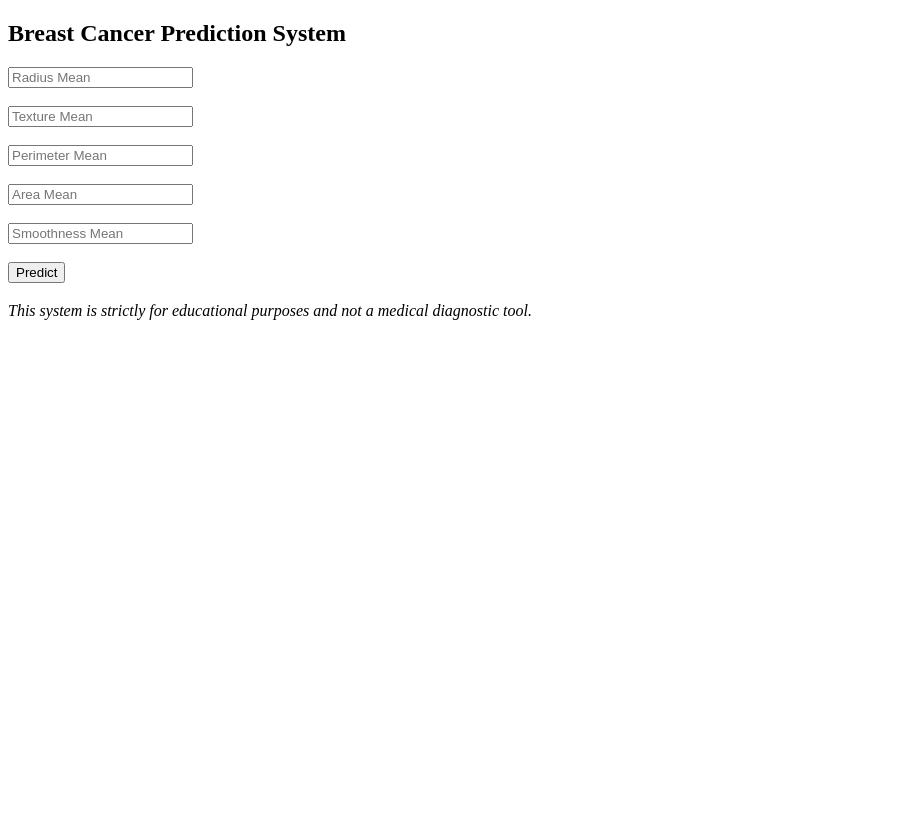
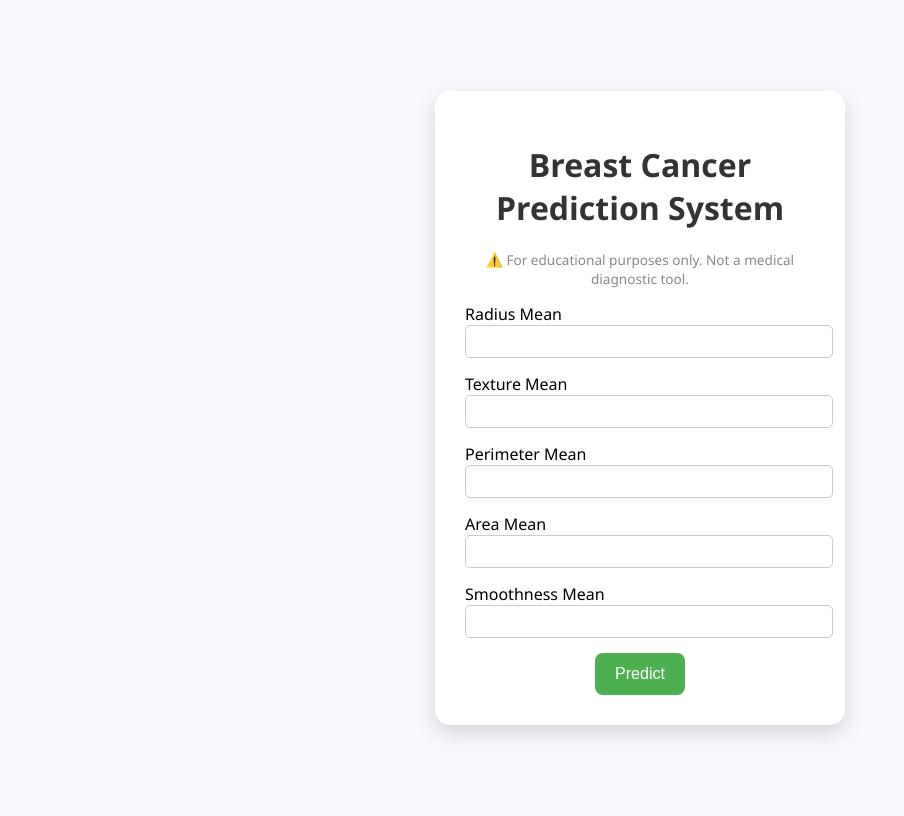
Before and after one commit to chisomokoyegit/breast-cancer-prediction, a Flask app: page / in a window 1280 px wide. Shown: the whole page, without its empty margins (0-904 px from the left). Before the commit the page ends 320 px from the top, so only its background shows below. Run offline with Flask 3, Linux system fonts and the light colour scheme; parts of the project's set-up code (start-up, migrations or seed data) failed here and were passed over.

Commit message:
Initial commit - Breast Cancer Prediction System

```diff
--- a/app.py
+++ b/app.py
@@ -1,3 +1,4 @@
+# app.py
 from flask import Flask, render_template, request
 import numpy as np
 import pickle
@@ -5,11 +6,13 @@ import os
 
 app = Flask(__name__)
 
-# Load trained model
-with open("model/breast_cancer_model.pkl", "rb") as f:
+# Load saved model
+model_path = os.path.join("model", "breast_cancer_model.pkl")
+with open(model_path, "rb") as f:
     data = pickle.load(f)
     model = data["model"]
     scaler = data["scaler"]
+    features = data["features"]
 
 @app.route("/")
 def home():
@@ -18,23 +21,19 @@ def home():
 @app.route("/predict", methods=["POST"])
 def predict():
     try:
-        features = [
-            float(request.form["radius_mean"]),
-            float(request.form["texture_mean"]),
-            float(request.form["perimeter_mean"]),
-            float(request.form["area_mean"]),
-            float(request.form["smoothness_mean"])
-        ]
+        # Collect features from form
+        feature_values = [float(request.form[feat]) for feat in features]
+        feature_array = np.array(feature_values).reshape(1, -1)
+        feature_scaled = scaler.transform(feature_array)
 
-        features_scaled = scaler.transform([features])
-        prediction = model.predict(features_scaled)[0]
+        # Predict
+        prediction = model.predict(feature_scaled)[0]
+        result = "Malignant" if prediction == 0 else "Benign"
 
-        result = "Malignant" if prediction == 0 else "Benign"
-        return render_template("index.html", prediction=result)
-
+        return render_template("index.html", prediction=f"Predicted Tumor: {result}")
     except Exception as e:
         return render_template("index.html", prediction=f"Error: {e}")
 
 if __name__ == "__main__":
     port = int(os.environ.get("PORT", 5000))
-    app.run(host="0.0.0.0", port=port)
+    app.run(host="0.0.0.0", port=port, debug=True)
--- /dev/null
+++ b/static/style.css
@@ -0,0 +1,61 @@
+/* static/style.css */
+body {
+    font-family: 'Segoe UI', Tahoma, Geneva, Verdana, sans-serif;
+    background: #f7f9fc;
+    display: flex;
+    justify-content: center;
+    align-items: center;
+    height: 100vh;
+}
+
+.container {
+    background: white;
+    padding: 30px;
+    border-radius: 15px;
+    box-shadow: 0 8px 20px rgba(0,0,0,0.15);
+    width: 350px;
+    text-align: center;
+}
+
+h1 {
+    color: #333;
+}
+
+.disclaimer {
+    font-size: 0.85em;
+    color: #888;
+}
+
+.input-group {
+    margin: 15px 0;
+    text-align: left;
+}
+
+input[type="number"] {
+    width: 100%;
+    padding: 8px;
+    border-radius: 5px;
+    border: 1px solid #ccc;
+}
+
+button {
+    background: #4CAF50;
+    color: white;
+    border: none;
+    padding: 12px 20px;
+    border-radius: 8px;
+    cursor: pointer;
+    font-size: 1em;
+}
+
+button:hover {
+    background: #45a049;
+}
+
+.result {
+    margin-top: 20px;
+    padding: 15px;
+    background: #f0f8ff;
+    border-radius: 8px;
+    font-weight: bold;
+}
--- a/templates/index.html
+++ b/templates/index.html
@@ -1,23 +1,32 @@
+<!-- templates/index.html -->
 <!DOCTYPE html>
-<html>
+<html lang="en">
 <head>
-    <title>Breast Cancer Prediction</title>
+    <meta charset="UTF-8">
+    <title>Breast Cancer Prediction System</title>
+    <link rel="stylesheet" href="{{ url_for('static', filename='style.css') }}">
+    <meta name="viewport" content="width=device-width, initial-scale=1.0">
 </head>
 <body>
-    <h2>Breast Cancer Prediction System</h2>
+    <div class="container">
+        <h1>Breast Cancer Prediction System</h1>
+        <p class="disclaimer">⚠️ For educational purposes only. Not a medical diagnostic tool.</p>
 
-    <form action="/predict" method="post">
-        <input type="number" step="any" name="radius_mean" placeholder="Radius Mean" required><br><br>
-        <input type="number" step="any" name="texture_mean" placeholder="Texture Mean" required><br><br>
-        <input type="number" step="any" name="perimeter_mean" placeholder="Perimeter Mean" required><br><br>
-        <input type="number" step="any" name="area_mean" placeholder="Area Mean" required><br><br>
-        <input type="number" step="any" name="smoothness_mean" placeholder="Smoothness Mean" required><br><br>
+        <form action="/predict" method="post">
+            {% for feat in ['radius_mean','texture_mean','perimeter_mean','area_mean','smoothness_mean'] %}
+            <div class="input-group">
+                <label for="{{feat}}">{{ feat.replace('_',' ').title() }}</label>
+                <input type="number" step="any" name="{{feat}}" required>
+            </div>
+            {% endfor %}
+            <button type="submit">Predict</button>
+        </form>
 
-        <button type="submit">Predict</button>
-    </form>
-
-    <h3>{{ prediction }}</h3>
-
-    <p><em>This system is strictly for educational purposes and not a medical diagnostic tool.</em></p>
+        {% if prediction %}
+        <div class="result">
+            <h2>{{ prediction }}</h2>
+        </div>
+        {% endif %}
+    </div>
 </body>
 </html>
```
Also changed, not shown: model/model_building.py (+21 -33 lines), render.yaml (+10 -3 lines).
